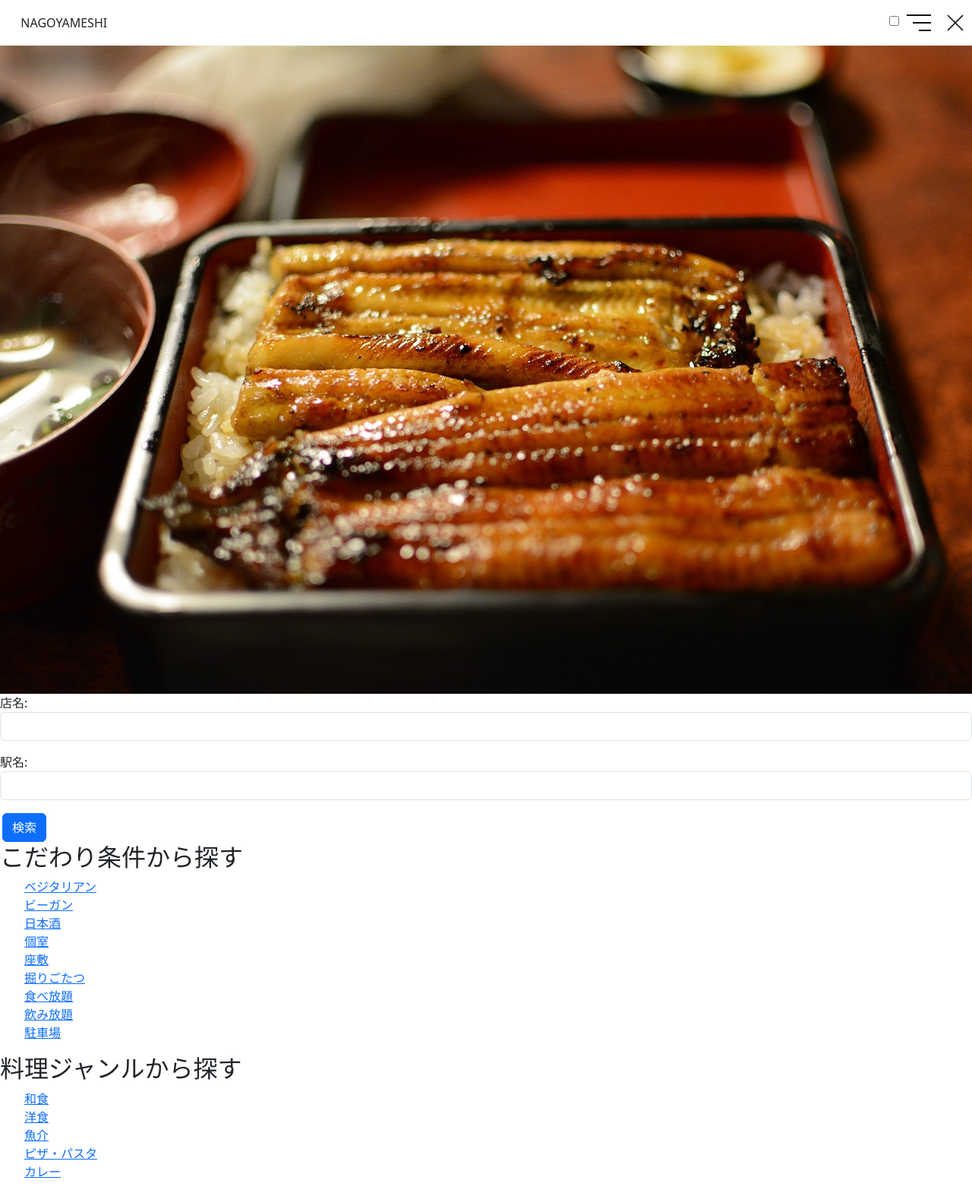
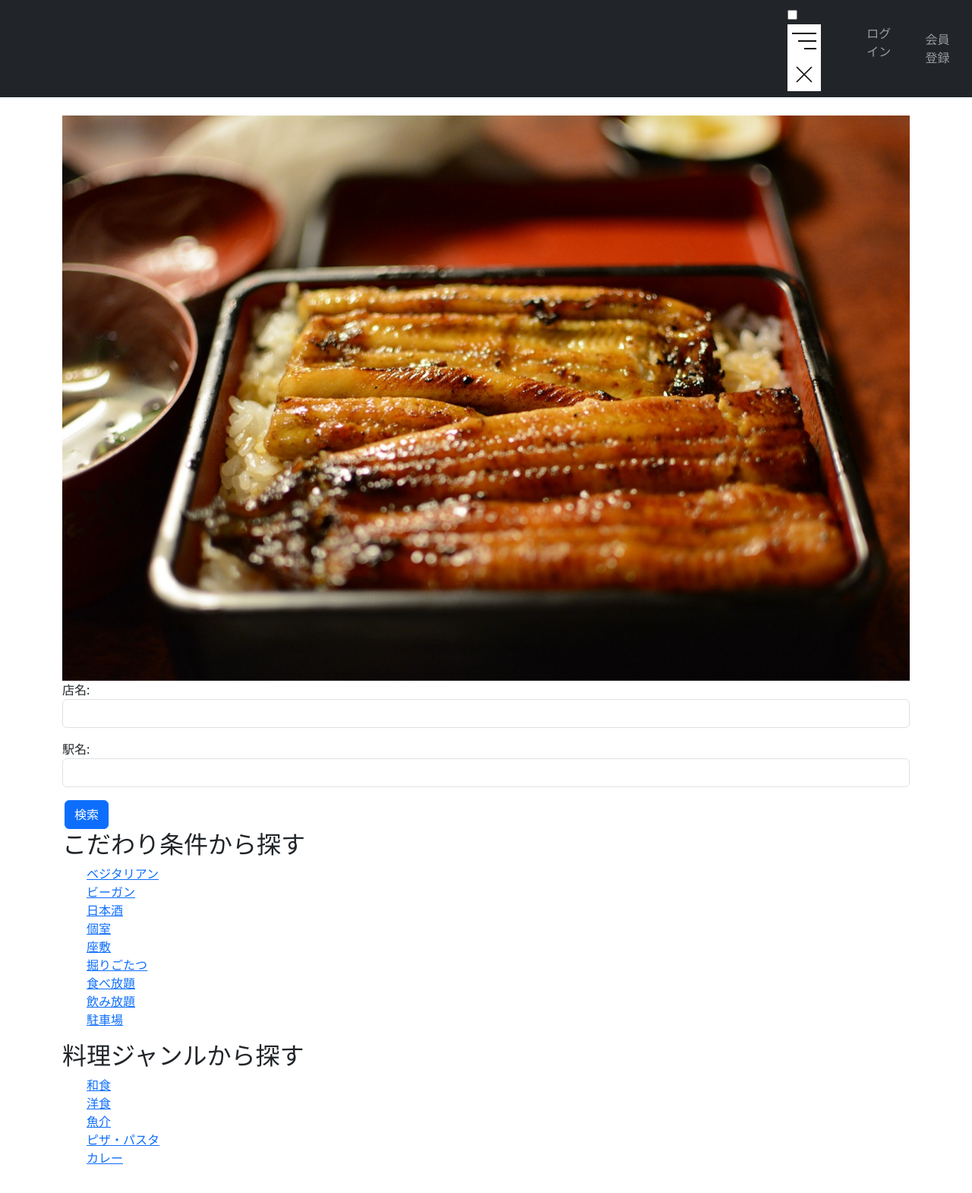
Before and after one commit to t17n/Django_tabelog, a Django app: page /nagoyameshi/ in a window 1280 px wide. Shown: the whole page at 76% size. After the commit the page ends 1532 px from the top, so only its background shows below. Run offline with Django 4.2, Linux system fonts and the light colour scheme; data comes from the database, SQL or seed files in the repository.

Commit message:
base.html設定

```diff
--- a/mysite/settings.py
+++ b/mysite/settings.py
@@ -10,6 +10,7 @@ For the full list of settings and their values, see
 https://docs.djangoproject.com/en/4.2/ref/settings/
 """
 
+import os
 from pathlib import Path
 
 # Build paths inside the project like this: BASE_DIR / 'subdir'.
@@ -56,7 +57,7 @@ ROOT_URLCONF = 'mysite.urls'
 TEMPLATES = [
     {
         'BACKEND': 'django.template.backends.django.DjangoTemplates',
-        'DIRS': [],
+        'DIRS': [os.path.join(BASE_DIR, 'templates')],
         'APP_DIRS': True,
         'OPTIONS': {
             'context_processors': [
--- a/nagoyameshi/templates/nagoyameshi/top.html
+++ b/nagoyameshi/templates/nagoyameshi/top.html
@@ -1,46 +1,8 @@
+{% extends "base.html" %}
+{% load static %}
+{% block title %}top page{% endblock %}
 
-{% load static%}
-<!doctype html>
-<html lang="ja">
-<head>
-    <meta charset="utf-8">
-    <meta name="viewport" content="width=device-width, initial-scale=1">
-    <meta name="description" content="名古屋の飲食店を紹介します。">
-    <meta name="author" content="TAKAHIRO TACHIZAKI">
-    <title>NAGOYAMESHI</title>
-    <link href="https://cdn.jsdelivr.net/npm/bootstrap@5.3.0/dist/css/bootstrap.min.css" rel="stylesheet" integrity="sha384-9ndCyUaIbzAi2FUVXJi0CjmCapSmO7SnpJef0486qhLnuZ2cdeRhO02iuK6FUUVM" crossorigin="anonymous">
-    <script src="https://cdn.jsdelivr.net/npm/bootstrap@5.3.0/dist/js/bootstrap.bundle.min.js" integrity="sha384-geWF76RCwLtnZ8qwWowPQNguL3RmwHVBC9FhGdlKrxdiJJigb/j/68SIy3Te4Bkz" crossorigin="anonymous" defer></script>
-</head>
-<body>
-    <nav class="navbar naavber-expand-lg">
-        <div class="container">
-            <a>NAGOYAMESHI</a>
-        </div>
-        <div class="navbar-toggloer" data-bs-toggle="collapse" data-bs-target="#navbarNav" aria-controls="navbarNav" aria-expanded="false" aria-label="Toggle navigation">
-            <input type="checkbox" id="hamburger_btn_check">
-            <label for="hamburger_btn_check" class="hamburger_btn">
-                <img class="btn_open" src="{% static 'nagoyameshi/images/button_open.png' %}" alt="ナビゲーションバーのボタン">
-                <img class="btn_close" src="{% static 'nagoyameshi/images/button_close.png' %}" alt="ナビゲーションバーのボタン">
-            </label>
-        </div>
-        <div class="collapse navbar-collapse justify-content-end" id="navbarNav">
-            <ul class="navbar-nav">
-                {% if request.user.is_authenticated %}
-                <span class="navbar-text">ようこそ{{ user.get_username }}さん</span>
-                <li class="nav-item px-2">
-                    <a class="nav-link" href="{% url 'logout' %}">ログアウト</a>
-                </li>
-                {% else %}
-                <li class="nav-item px-2">
-                    <a class="nav-link" href="{% url 'login' %}">ログイン</a>
-                </li>
-                <li class="nav-item px-2">
-                    <a class="nav-link my_nav_link my-2" href="#member">会員登録</a>
-                </li>
-                {% endif %}
-            </ul>
-        </div>
-    </nav>
+{% block content %}
     <div id="carouselExampleFade" class="carousel slide carousel-fade" data-bs-ride="carousel">
         <div class="carousel-inner">
             <div class="carousel-item active">
@@ -77,6 +39,4 @@
         {% comment %} <a href="{% url 'genre' %}?genre={{ genre.0 }}">{{ genre.1 }}</a> {% endcomment %}
     </div>
     {% endfor %}
-</ul>
-</body>
-</html>
+{% endblock content %}
--- a/nagoyameshi/views.py
+++ b/nagoyameshi/views.py
@@ -56,7 +56,7 @@ def genre(request, genre):
     return render(request, 'nagoyameshi/search.html', params)
 
 def condition(request, id):
-    data = Shop.objects.filter(pk=id)
+    data = Shop.objects.filter(condition__id=id)
     # data = get_object_or_404(Shop, pk=id)
     # data = Shop.objects.filter(condition=condition)
     params = {
--- /dev/null
+++ b/templates/base.html
@@ -0,0 +1,63 @@
+{% load static %}
+<!DOCTYPE html>
+<html lang="ja">
+<head>
+    <meta charset="UTF-8">
+    <meta name="viewport" content="width=device-width, initial-scale=1.0">
+    <title>{% block title %}My Django App{% endblock %}</title>
+    <!-- Bootstrap CSS -->
+    <link href="https://cdn.jsdelivr.net/npm/bootstrap@5.3.0/dist/css/bootstrap.min.css" rel="stylesheet" integrity="sha384-9ndCyUaIbzAi2FUVXJi0CjmCapSmO7SnpJef0486qhLnuZ2cdeRhO02iuK6FUUVM" crossorigin="anonymous">
+    <script src="https://cdn.jsdelivr.net/npm/bootstrap@5.3.0/dist/js/bootstrap.bundle.min.js" integrity="sha384-geWF76RCwLtnZ8qwWowPQNguL3RmwHVBC9FhGdlKrxdiJJigb/j/68SIy3Te4Bkz" crossorigin="anonymous" defer></script>
+    <!-- Your custom styles if any -->
+    <style>
+        /* Add your custom styles here */
+    </style>
+</head>
+<body>
+    <!-- Navbar -->
+    <nav class="navbar navbar-expand-lg navbar-dark bg-dark">
+            <div class="container">
+                <a>NAGOYAMESHI</a>
+            </div>
+            <div class="navbar-toggloer" data-bs-toggle="collapse" data-bs-target="#navbarNav" aria-controls="navbarNav" aria-expanded="false" aria-label="Toggle navigation">
+                <input type="checkbox" id="hamburger_btn_check">
+                <label for="hamburger_btn_check" class="hamburger_btn">
+                    <img class="btn_open" src="{% static 'nagoyameshi/images/button_open.png' %}" alt="ナビゲーションバーのボタン">
+                    <img class="btn_close" src="{% static 'nagoyameshi/images/button_close.png' %}" alt="ナビゲーションバーのボタン">
+                </label>
+            </div>
+            <div class="collapse navbar-collapse justify-content-end" id="navbarNav">
+                <ul class="navbar-nav">
+                    {% if request.user.is_authenticated %}
+                    <span class="navbar-text">ようこそ{{ user.get_username }}さん</span>
+                    <li class="nav-item px-2">
+                        <a class="nav-link" href="{% url 'logout' %}">ログアウト</a>
+                    </li>
+                    {% else %}
+                    <li class="nav-item px-2">
+                        <a class="nav-link" href="{% url 'login' %}">ログイン</a>
+                    </li>
+                    <li class="nav-item px-2">
+                        <a class="nav-link my_nav_link my-2" href="#member">会員登録</a>
+                    </li>
+                    {% endif %}
+                </ul>
+            </div>
+        </div>
+    </nav>
+
+    <!-- Page content -->
+    <div class="container mt-4">
+        {% block content %}
+            {# This is where the content of each page will go #}
+        {% endblock %}
+    </div>
+
+    <!-- Bootstrap JS and dependencies -->
+    {% comment %} <script src="https://cdn.jsdelivr.net/npm/bootstrap@5.0.0/dist/js/bootstrap.bundle.min.js"></script> {% endcomment %}
+    <!-- Your custom scripts if any -->
+    <script>
+        // Add your custom scripts here
+    </script>
+</body>
+</html>
```
Also changed, not shown: nagoyameshi/templates/nagoyameshi/base.html (deleted, +0 -18 lines), nagoyameshi/templates/nagoyameshi/top copy.html (added, +82 -0 lines).
